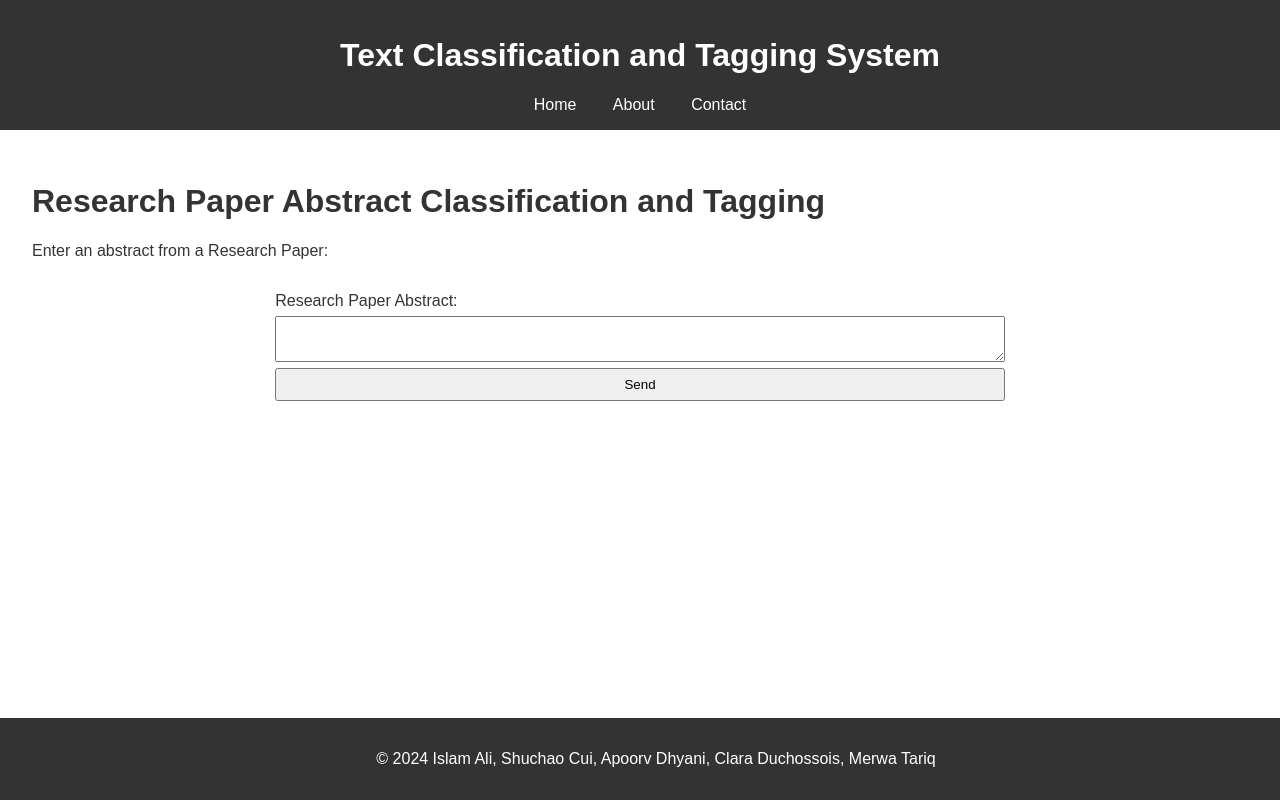
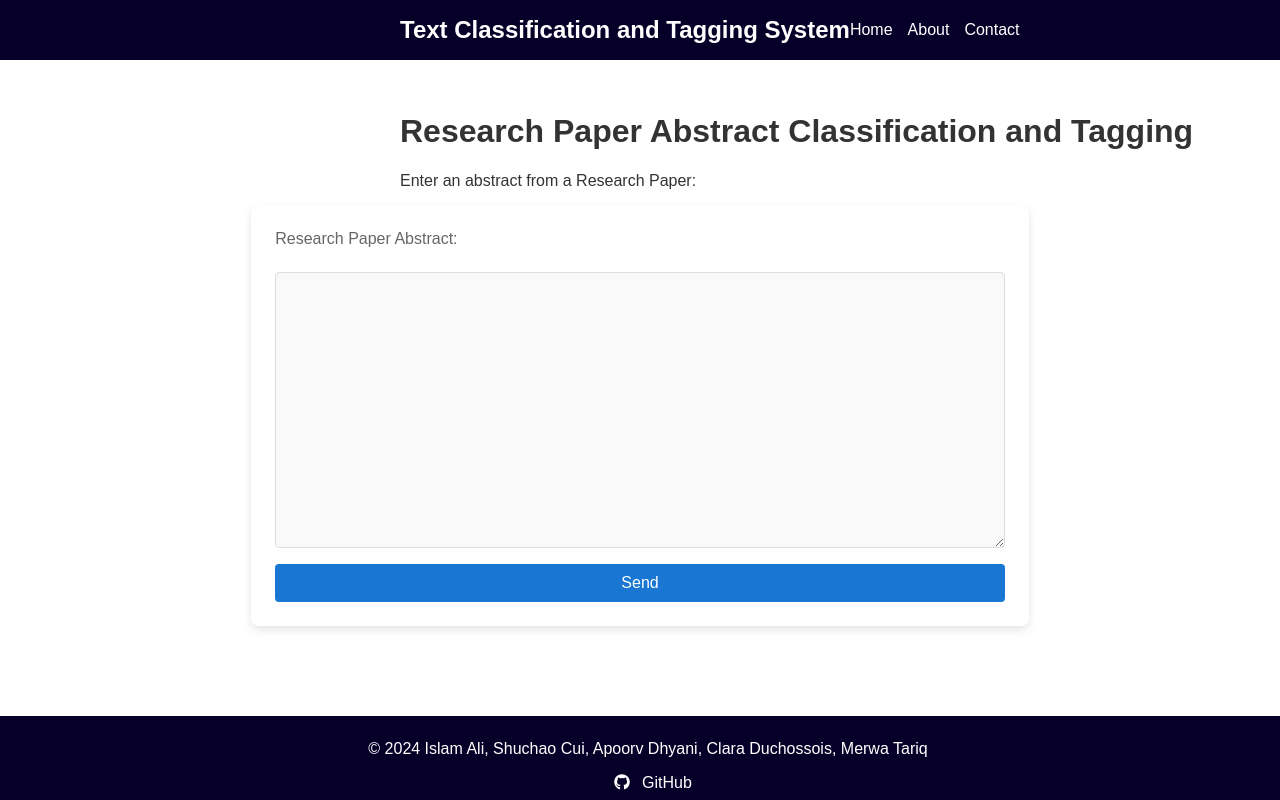
Before and after one commit to doubavitch/Text-Classification-and-Tagging-System-, a Flask app: page / in a window 1280 px wide. Run offline with Flask 3, Linux system fonts and the light colour scheme.

Commit message:
modified website layout

```diff
--- a/flask-app/static/style.css
+++ b/flask-app/static/style.css
@@ -5,31 +5,68 @@ body {
     color: #333;
 }
 
-header {
-    background-color: #333;
-    color:white;
-    padding: 1em;
-    text-align: center;
+header nav {
+    display: flex;
+    justify-content: space-between;
+    align-items: center;
+    background-color: #060029;
+    color: white;
+    padding: 1em 25em;
 }
 
-header nav a {
+header nav .title {
+    margin: 0;
+    font-size: 1.5em;
+    flex-shrink: 0;
+}
+
+header nav .links {
+    display: flex;
+    gap: 15px;
+}
+
+header nav .links a {
     color: white;
     text-decoration: none;
-    margin: 0 1em;
+    transition: color 0.3s;
+}
+
+header nav .links a:hover {
+    color: #f4f4f4;
 }
 
 main {
     padding: 2em;
 }
 
+.container {
+    padding-left: 23em;
+}
+
 footer {
     text-align: center;
-    padding: 1em;
-    background-color: #333;
+    padding: 0.5em;
+    background-color: #060029;
     color: white;
     position: fixed;
     width: 100%;
     bottom: 0;
+}
+
+footer a {
+    color: white;
+    text-decoration: none;
+    font-size: 1em;
+    margin-left: 10px;
+    transition: color 0.3s;
+}
+
+footer a:hover {
+    color: #1976d2;
+}
+
+footer i {
+    margin-right: 8px;
 }
 
 form {
@@ -37,13 +74,125 @@ form {
     margin: auto;
     display: flex;
     flex-direction: column;
+    gap: 1em;
+    padding: 1.5em;
+    background-color: #fff;
+    border-radius: 8px;
+    box-shadow: 0 4px 8px rgba(0, 0, 0, 0.1);
 }
 
 form label {
-    margin-top: 1em;
+    font-size: 1rem;
+    color: #666;
+    margin-bottom: 0.5em;
+    font-weight: 500;
 }
 
-form input, form textarea, form button {
-    padding: 0.5em;
-    margin-top: 0.5em;
+form textarea {
+    font-size: 1rem;
+    padding: 0.75em;
+    border: 1px solid #ddd;
+    border-radius: 4px;
+    background-color: #f9f9f9;
+    resize: vertical;
+    transition: border-color 0.3s ease;
+    height: 250px;
 }
+
+form textarea:focus {
+    border-color: #1976d2;
+    outline: none;
+}
+
+form input, form textarea {
+    font-size: 1rem;
+    padding: 0.75em;
+    border: 1px solid #ddd;
+    border-radius: 4px;
+    background-color: #f9f9f9;
+    transition: border-color 0.3s ease;
+}
+
+form button {
+    background-color: #1976d2;
+    color: white;
+    border: none;
+    border-radius: 4px;
+    padding: 10px 20px;
+    font-size: 16px;
+    font-weight: 500;
+    cursor: pointer;
+    transition: all 0.3s ease;
+    width: 100%;
+    align-self: center;
+}
+
+form button:hover {
+    background-color: #1565c0;
+    transform: translateY(-2px);
+}
+
+form button:active {
+    background-color: #0d47a1;
+    transform: translateY(0);
+}
+
+form button:focus {
+    outline: none;
+    box-shadow: 0 0 0 3px rgba(25, 118, 210, 0.5);
+}
+
+.modal {
+    display: none;
+    position: fixed;
+    z-index: 1;
+    left: 0;
+    top: 0;
+    width: 100%;
+    height: 100%;
+    overflow: auto;
+    background-color: rgba(0, 0, 0, 0.4);
+}
+
+.modal-content {
+    background-color: #fff;
+    margin: 15% auto;
+    padding: 20px;
+    border-radius: 8px;
+    width: 80%;
+    max-width: 500px;
+}
+
+.close {
+    color: #aaa;
+    float: right;
+    font-size: 28px;
+    font-weight: bold;
+}
+
+.close:hover,
+.close:focus {
+    color: black;
+    text-decoration: none;
+    cursor: pointer;
+}
+
+.tags {
+    display: flex;
+    flex-wrap: wrap;
+    gap: 10px;
+}
+
+.tag {
+    background-color: #1976d2;
+    color: white;
+    padding: 8px 16px;
+    border-radius: 20px;
+    font-size: 1rem;
+    cursor: pointer;
+    transition: transform 0.3s;
+}
+
+.tag:hover {
+    transform: translateY(-2px);
+}
--- a/flask-app/templates/base.html
+++ b/flask-app/templates/base.html
@@ -4,22 +4,32 @@
     <meta charset="UTF-8">
     <meta name="viewport" content="width=device-width, initial-scale=1.0">
     <title>Text Classification and Tagging System</title>
+    <link rel="stylesheet" href="https://cdnjs.cloudflare.com/ajax/libs/font-awesome/6.0.0-beta3/css/all.min.css">
     <link rel="stylesheet" href="{{ url_for('static', filename='style.css') }}">
 </head>
 <body>
     <header>
-        <h1>Text Classification and Tagging System</h1>
         <nav>
-            <a href="{{ url_for('home') }}">Home</a>
-            <a href="{{ url_for('about') }}">About</a>
-            <a href="{{ url_for('contact') }}">Contact</a>
+            <h1 class="title">Text Classification and Tagging System</h1>
+            <div class="links">
+                <a href="{{ url_for('home') }}">Home</a>
+                <a href="{{ url_for('about') }}">About</a>
+                <a href="{{ url_for('contact') }}">Contact</a>
+            </div>
         </nav>
     </header>
+
+
+
     <main>
         {% block content %}{% endblock %}
     </main>
     <footer>
         <p>&copy; 2024 Islam Ali, Shuchao Cui, Apoorv Dhyani, Clara Duchossois, Merwa Tariq </p>
+        <a href="https://github.com/doubavitch/Text-Classification-and-Tagging-System-" target="_blank" class="github-icon">
+            <i class="fab fa-github"></i> GitHub
+        </a>
     </footer>
+
 </body>
 </html>
--- a/flask-app/templates/home.html
+++ b/flask-app/templates/home.html
@@ -3,11 +3,50 @@
 {% block title %}Home - Simple Flask Website{% endblock %}
 
 {% block content %}
-    <h1>Research Paper Abstract Classification and Tagging</h1>
-    <p>Enter an abstract from a Research Paper:</p>
-    <form method="post">
-        <label for="abstract">Research Paper Abstract:</label>
-        <textarea id="abstract" name="abstract" required></textarea>
-        <button type="submit">Send</button>
-    </form>
+<div class="container">
+    <h1 class="title">Research Paper Abstract Classification and Tagging</h1>
+    <p class="description">Enter an abstract from a Research Paper:</p>
+</div>
+
+<form method="post" id="abstract-form">
+    <label for="abstract">Research Paper Abstract:</label>
+    <textarea id="abstract" name="abstract" required></textarea>
+    <button type="submit">Send</button>
+</form>
+
+<!-- Modal for displaying categories -->
+<div id="category-modal" class="modal">
+    <div class="modal-content">
+        <span class="close" id="close-modal">&times;</span>
+        <h2>Categories</h2>
+        <div class="tags">
+            <span class="tag">AI</span>
+            <span class="tag">Data Science</span>
+            <span class="tag">Healthcare</span>
+            <span class="tag">Quantum Computing</span>
+            <span class="tag">Machine Learning</span>
+        </div>
+    </div>
+</div>
+
+<script>
+// Open modal on form submission
+document.getElementById('abstract-form').addEventListener('submit', function(event) {
+    event.preventDefault(); // Prevent form from submitting
+    document.getElementById('category-modal').style.display = 'block'; // Show modal
+});
+
+// Close modal when user clicks the close button
+document.getElementById('close-modal').addEventListener('click', function() {
+    document.getElementById('category-modal').style.display = 'none'; // Hide modal
+});
+
+// Close modal when user clicks outside of the modal content
+window.onclick = function(event) {
+    if (event.target == document.getElementById('category-modal')) {
+        document.getElementById('category-modal').style.display = 'none'; // Hide modal
+    }
+}
+</script>
+
 {% endblock %}
```
